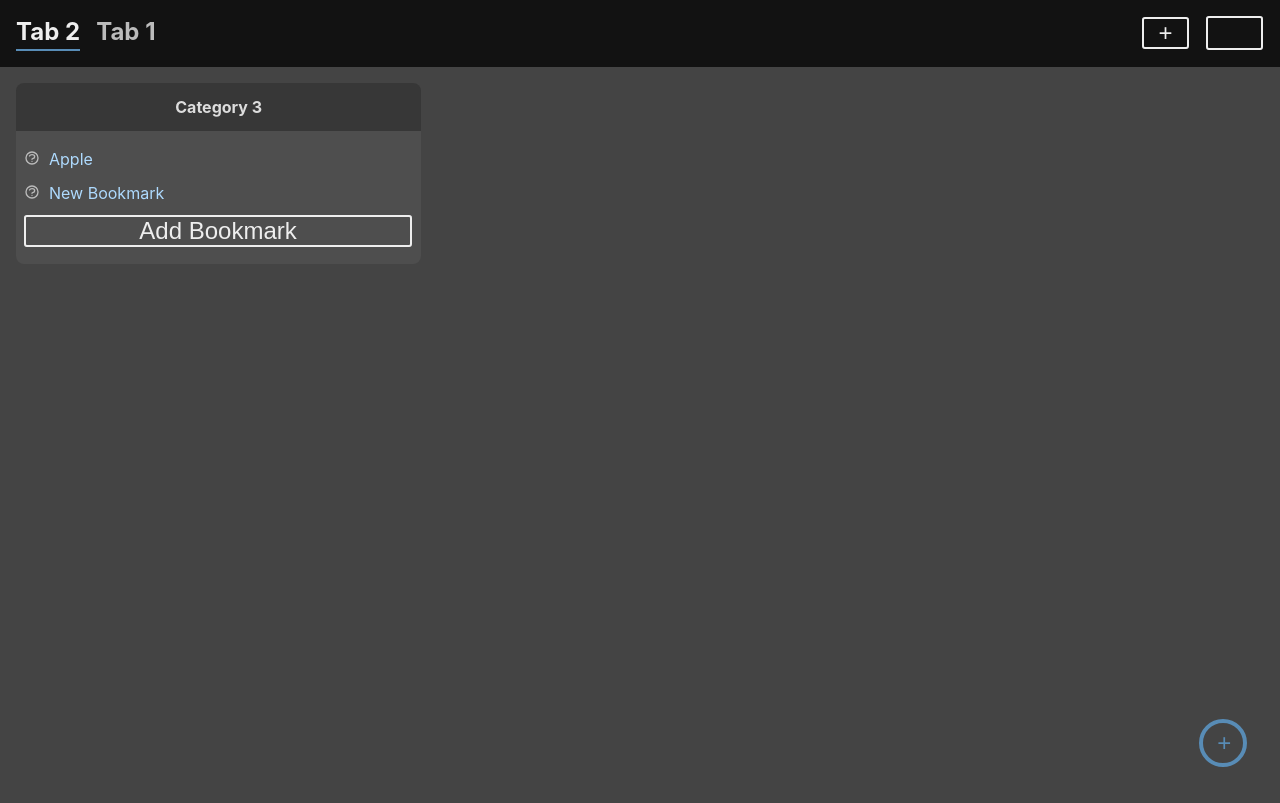
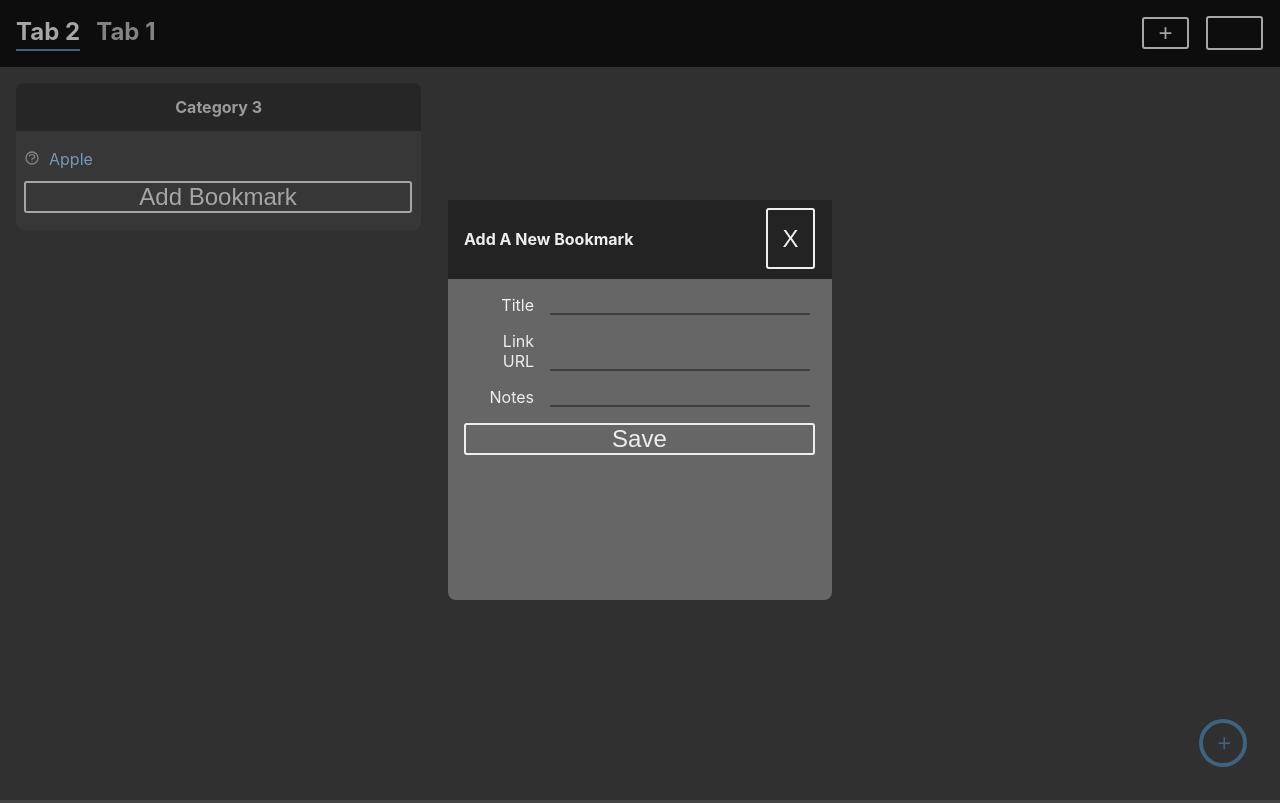
Before and after one commit to joshua-richardson-88/NetOrganizer-client, a React (Create React App) app: page / in a window 1280 px wide. Both pictures are taken after a click on the button "Add Bookmark". Built offline with nearby package versions, Linux system fonts and the light colour scheme; some icons are missing.

Commit message:
Added new bookmark form

```diff
--- a/src/App.css
+++ b/src/App.css
@@ -224,14 +224,23 @@ main > .fab:hover {
   color: hsl(268, 98%, 17%);
 }
 
-.modal-overlay {
+.modal-wrapper {
   position: fixed;
   top: 0;
   right: 0;
   bottom: 0;
   left: 0;
-  background-color: hsla(0, 0%, 0%, 0.6);
+  background-color: hsla(0, 0%, 0%, 0.3);
   z-index: 1000;
+}
+.modal-backdrop {
+  position: fixed;
+  top: 0;
+  right: 0;
+  bottom: 0;
+  left: 0;
+  filter: blur(8px);
+  z-index: 1001;
 }
 .modal {
   position: fixed;
@@ -240,5 +249,43 @@ main > .fab:hover {
   transform: translate(-50%, -50%);
   background-color: #666;
   border-radius: 0.5rem;
+  width: 30vw;
+  height: 50vh;
+  z-index: 1001;
+}
+.modal > .header {
+  display: flex;
+  background-color: #232323;
+  justify-content: space-between;
+  padding: 0.5rem 1rem;
+  color: #eee;
+}
+.modal > form {
+  display: flex;
+  flex-flow: column nowrap;
   padding: 1rem;
+  gap: 1rem;
 }
+form > .row {
+  display: flex;
+  justify-content: center;
+  gap: 1rem;
+}
+form > .row > label {
+  color: #eee;
+  width: 4rem;
+  text-align: right;
+}
+
+form > .row > input {
+  width: 16rem;
+  outline: none;
+  background-color: inherit;
+  border: none;
+  position: relative;
+  border-bottom: 2px solid hsla(0, 0%, 0%, 0.4);
+}
+form > .row > input:focus {
+  background-color: hsla(0, 0%, 100%, 0.05);
+  border-bottom: 2px solid hsl(207, 98%, 84%);
+}
--- a/src/features/bookmarks/components/Form.tsx
+++ b/src/features/bookmarks/components/Form.tsx
@@ -1,16 +1,111 @@
 // react
-import { FC } from 'react'
+import React, { FC, useState } from 'react'
+import { useDispatch } from '../../../hooks/useRedux'
+import { createBookmark } from '../bookmarkSlice'
 
 // modules
 // project files
 
-type Props = {}
-const Portal: FC<Props> = () => {
+export type FormData = {
+  categoryId: string
+  categoryTitle: string
+  count: number
+  position: number
+  tabTitle: string
+}
+type Props = { data: FormData; onClose: (state: boolean) => void }
+const Form: FC<Props> = ({
+  data: { categoryId, categoryTitle, count, position, tabTitle },
+  onClose,
+}) => {
+  const dispatch = useDispatch()
+  const [title, setTitle] = useState('')
+  const [url, setUrl] = useState('')
+  const [notes, setNotes] = useState('')
+
+  const handleClose = () => onClose(false)
+  const handleUpdate = (event: React.ChangeEvent<HTMLInputElement>) => {
+    const { id, value } = event.currentTarget
+    switch (id) {
+      case 'title':
+        setTitle(value)
+        break
+      case 'url':
+        setUrl(value)
+        break
+      case 'notes':
+        setNotes(value)
+        break
+      default:
+        return
+    }
+  }
+  const handleSubmit = (event: React.FormEvent) => {
+    event.preventDefault()
+    if (!title) return
+    if (!url) return
+
+    const newBookmark = {
+      categoryId,
+      categoryTitle,
+      tabTitle,
+      newTitle: title,
+      notes,
+      tags: [],
+      url,
+    }
+    dispatch(createBookmark(newBookmark))
+
+    setTitle('')
+    setUrl('')
+    setNotes('')
+    onClose(false)
+  }
+
   return (
-    <div className='modal-overlay'>
-      <div className='modal'></div>
+    <div className='modal-wrapper'>
+      <div className='modal-backdrop' />
+      <div className='modal'>
+        <div className='header'>
+          <h4>Add A New Bookmark</h4>
+          <button onClick={handleClose}>X</button>
+        </div>
+        <form onSubmit={handleSubmit}>
+          <div className='row'>
+            <label htmlFor='title'>Title</label>
+            <input
+              id='title'
+              type='text'
+              autoComplete='off'
+              value={title}
+              onChange={handleUpdate}
+            />
+          </div>
+          <div className='row'>
+            <label htmlFor='url'>Link URL</label>
+            <input
+              id='url'
+              type='text'
+              autoComplete='off'
+              value={url}
+              onChange={handleUpdate}
+            />
+          </div>
+          <div className='row'>
+            <label htmlFor='notes'>Notes</label>
+            <input
+              id='notes'
+              type='text'
+              autoComplete='off'
+              value={notes}
+              onChange={handleUpdate}
+            />
+          </div>
+          <button type='submit'>Save</button>
+        </form>
+      </div>
     </div>
   )
 }
 
-export default Portal
+export default Form
--- a/src/features/bookmarks/components/Portal.tsx
+++ b/src/features/bookmarks/components/Portal.tsx
@@ -6,14 +6,20 @@ import { createPortal } from 'react-dom'
 // project files
 import Form from './Form'
 
-const modalElement = document.getElementById('modal')
+// types
+import type { FormData } from './Form'
 
-type Props = { isOpen: boolean; onClose: () => void }
-const Portal: FC<Props> = ({ isOpen, onClose }) => {
+type Props = {
+  data: FormData
+  isOpen: boolean
+  onClose: (state: boolean) => void
+}
+const Portal: FC<Props> = ({ data, isOpen, onClose }) => {
+  const modalElement = document.getElementById('modal')
   if (!modalElement) return null
   if (!isOpen) return null
 
-  return createPortal(<Form />, modalElement)
+  return createPortal(<Form onClose={onClose} data={data} />, modalElement)
 }
 
 export default Portal
--- a/src/features/categories/components/Category.tsx
+++ b/src/features/categories/components/Category.tsx
@@ -1,30 +1,20 @@
 // react
-import { FC } from 'react'
+import { FC, useState } from 'react'
 
 // modules
 // project files
-import { useDispatch, useSelector } from '../../../hooks/useRedux'
+import { useSelector } from '../../../hooks/useRedux'
 import Bookmark from '../../bookmarks'
-import { createBookmark } from '../../bookmarks/bookmarkSlice'
+import Portal from '../../bookmarks/components/Portal'
 import CardHeader from './CardHeader'
 
 type Props = { count: number; id: string; position: number; tabTitle: string }
 const Category: FC<Props> = ({ count, id, position, tabTitle }) => {
-  const dispatch = useDispatch()
   const { [id]: thisCategory } = useSelector((state) => state.categories)
 
-  const addBookmark = () => {
-    const newBookmark = {
-      categoryId: id,
-      categoryTitle: thisCategory.title,
-      tabTitle,
-      newTitle: 'New Bookmark',
-      notes: '',
-      tags: [],
-      url: '#',
-    }
-    dispatch(createBookmark(newBookmark))
-  }
+  const [isModalOpen, setIsModalOpen] = useState(false)
+
+  const addBookmark = () => setIsModalOpen(true)
   return (
     <div className='card'>
       <CardHeader id={id} title={thisCategory.title} />
@@ -35,6 +25,17 @@ const Category: FC<Props> = ({ count, id, position, tabTitle }) => {
           ))}
         </div>
         <button onClick={addBookmark}>Add Bookmark</button>
+        <Portal
+          isOpen={isModalOpen}
+          onClose={setIsModalOpen}
+          data={{
+            categoryId: id,
+            categoryTitle: thisCategory.title,
+            count,
+            position,
+            tabTitle,
+          }}
+        />
       </div>
     </div>
   )
```
